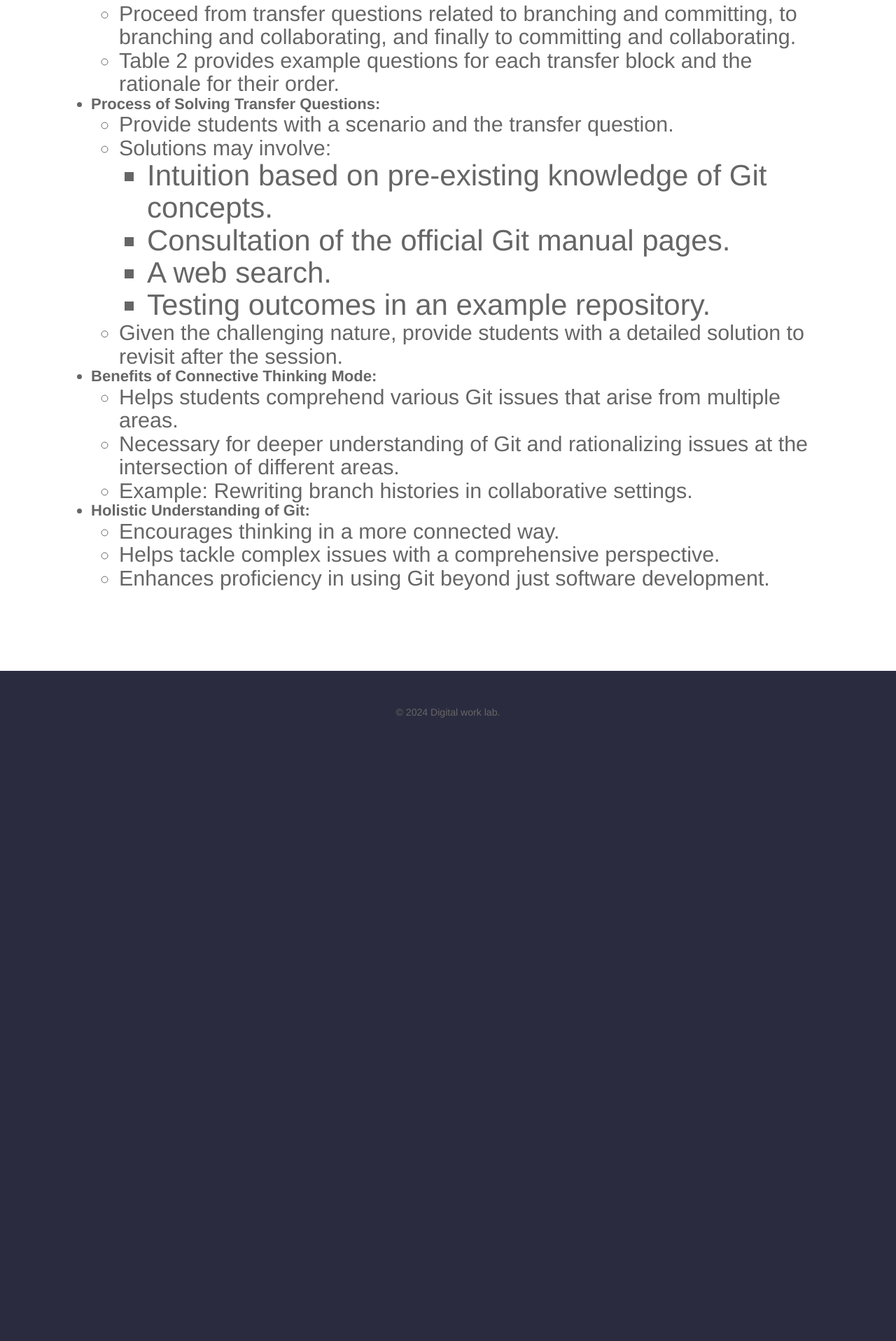
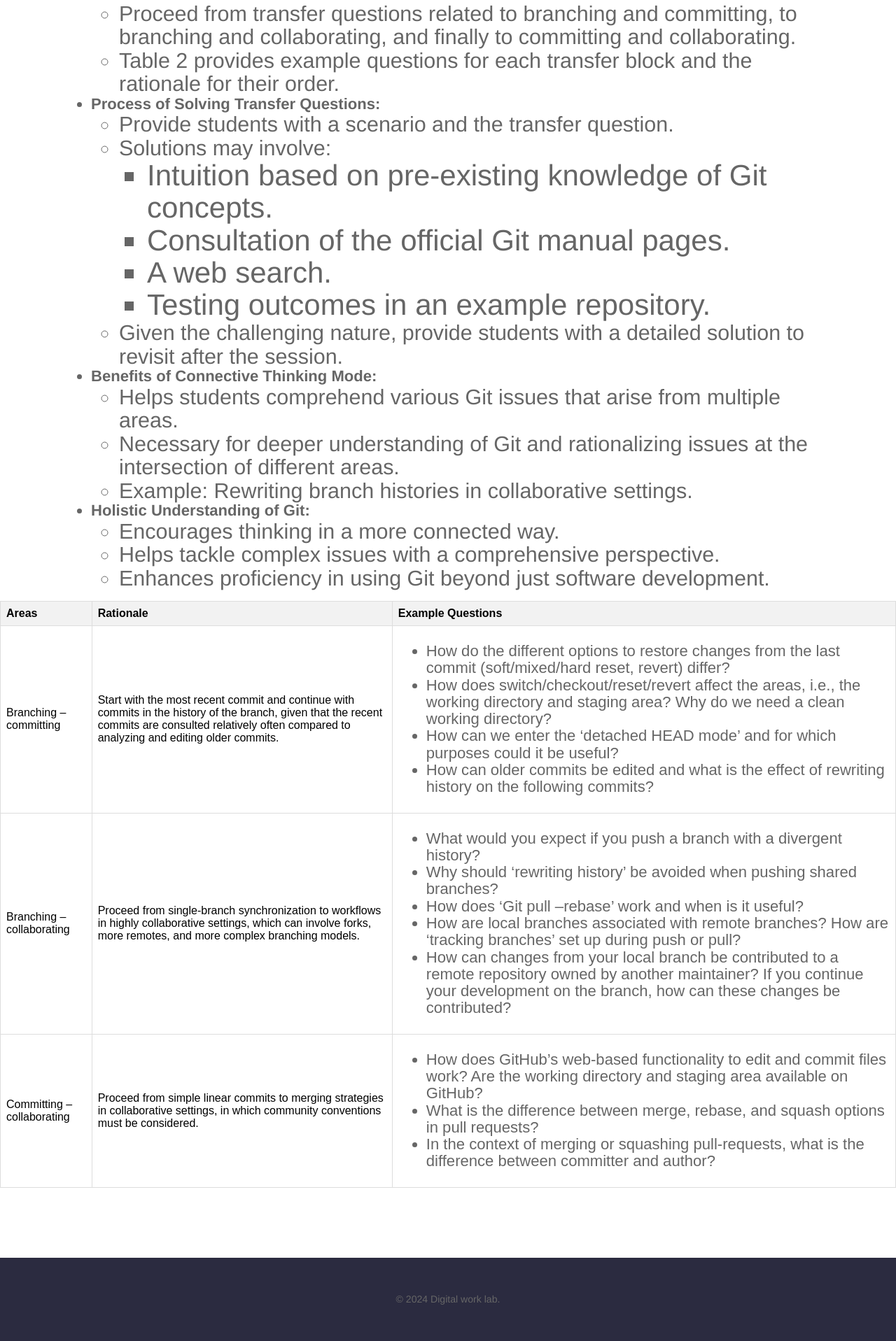
Before and after one commit to digital-work-lab/rethink-git-teaching, a Jekyll site: the page built from notes_transfer.html, in a window 1280 px wide. Shown: the part 909-2826 px from the top of the page at 70% size. Built offline with Jekyll 4.4.1, drawn with Linux system fonts in a browser that asks for light colours; before the commit the page ends 1988 px from its top, so only the background shows below that.

Commit message:
add table of transfer questions

```diff
--- a/notes_transfer.html
+++ b/notes_transfer.html
@@ -66,6 +66,67 @@ layout: default
 				    </ul>
 			</div>
 		</div>
+
+		<style>
+			table {
+				font-family: Arial, sans-serif;
+				border-collapse: collapse;
+				width: 100%;
+			}
+			th, td {
+				border: 1px solid #dddddd;
+				text-align: left;
+				padding: 8px;
+			}
+			th {
+				background-color: #f2f2f2;
+			}
+		</style>
+		<table>
+			<tr>
+				<th>Areas</th>
+				<th>Rationale</th>
+				<th>Example Questions</th>
+			</tr>
+			<tr>
+				<td>Branching – committing</td>
+				<td>Start with the most recent commit and continue with commits in the history of the branch, given that the recent commits are consulted relatively often compared to analyzing and editing older commits.</td>
+				<td>
+					<ul>
+						<li>How do the different options to restore changes from the last commit (soft/mixed/hard reset, revert) differ?</li>
+						<li>How does switch/checkout/reset/revert affect the areas, i.e., the working directory and staging area? Why do we need a clean working directory?</li>
+						<li>How can we enter the ‘detached HEAD mode’ and for which purposes could it be useful?</li>
+						<li>How can older commits be edited and what is the effect of rewriting history on the following commits?</li>
+					</ul>
+				</td>
+			</tr>
+			<tr>
+				<td>Branching – collaborating</td>
+				<td>Proceed from single-branch synchronization to workflows in highly collaborative settings, which can involve forks, more remotes, and more complex branching models.</td>
+				<td>
+					<ul>
+						<li>What would you expect if you push a branch with a divergent history?</li>
+						<li>Why should ‘rewriting history’ be avoided when pushing shared branches?</li>
+						<li>How does ‘Git pull –rebase’ work and when is it useful?</li>
+						<li>How are local branches associated with remote branches? How are ‘tracking branches’ set up during push or pull?</li>
+						<li>How can changes from your local branch be contributed to a remote repository owned by another maintainer? If you continue your development on the branch, how can these changes be contributed?</li>
+					</ul>
+				</td>
+			</tr>
+			<tr>
+				<td>Committing – collaborating</td>
+				<td>Proceed from simple linear commits to merging strategies in collaborative settings, in which community conventions must be considered.</td>
+				<td>
+					<ul>
+						<li>How does GitHub’s web-based functionality to edit and commit files work? Are the working directory and staging area available on GitHub?</li>
+						<li>What is the difference between merge, rebase, and squash options in pull requests?</li>
+						<li>In the context of merging or squashing pull-requests, what is the difference between committer and author?</li>
+					</ul>
+				</td>
+			</tr>
+		</table>
+
+
 	</section>
 
 </div>
```
